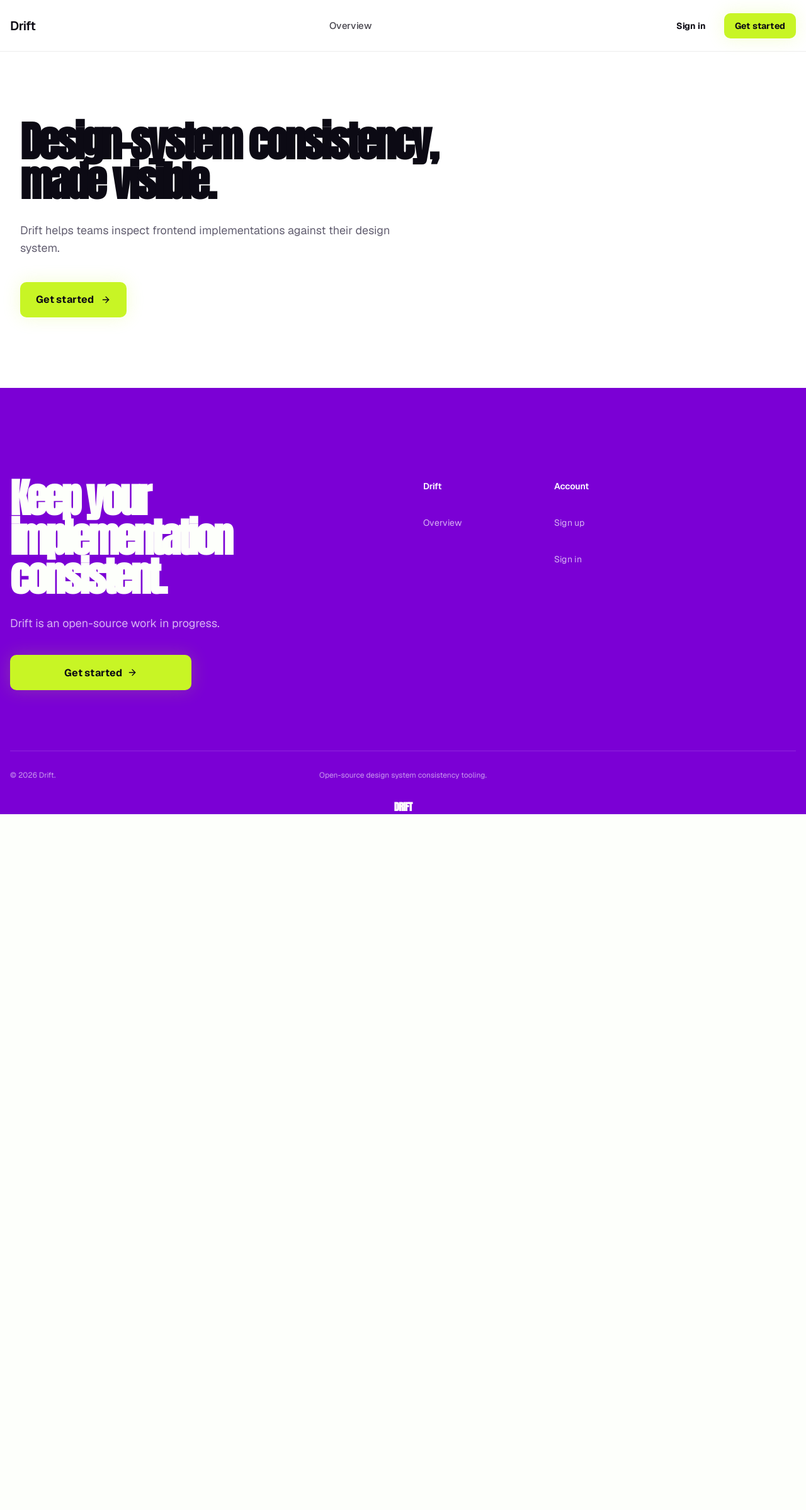
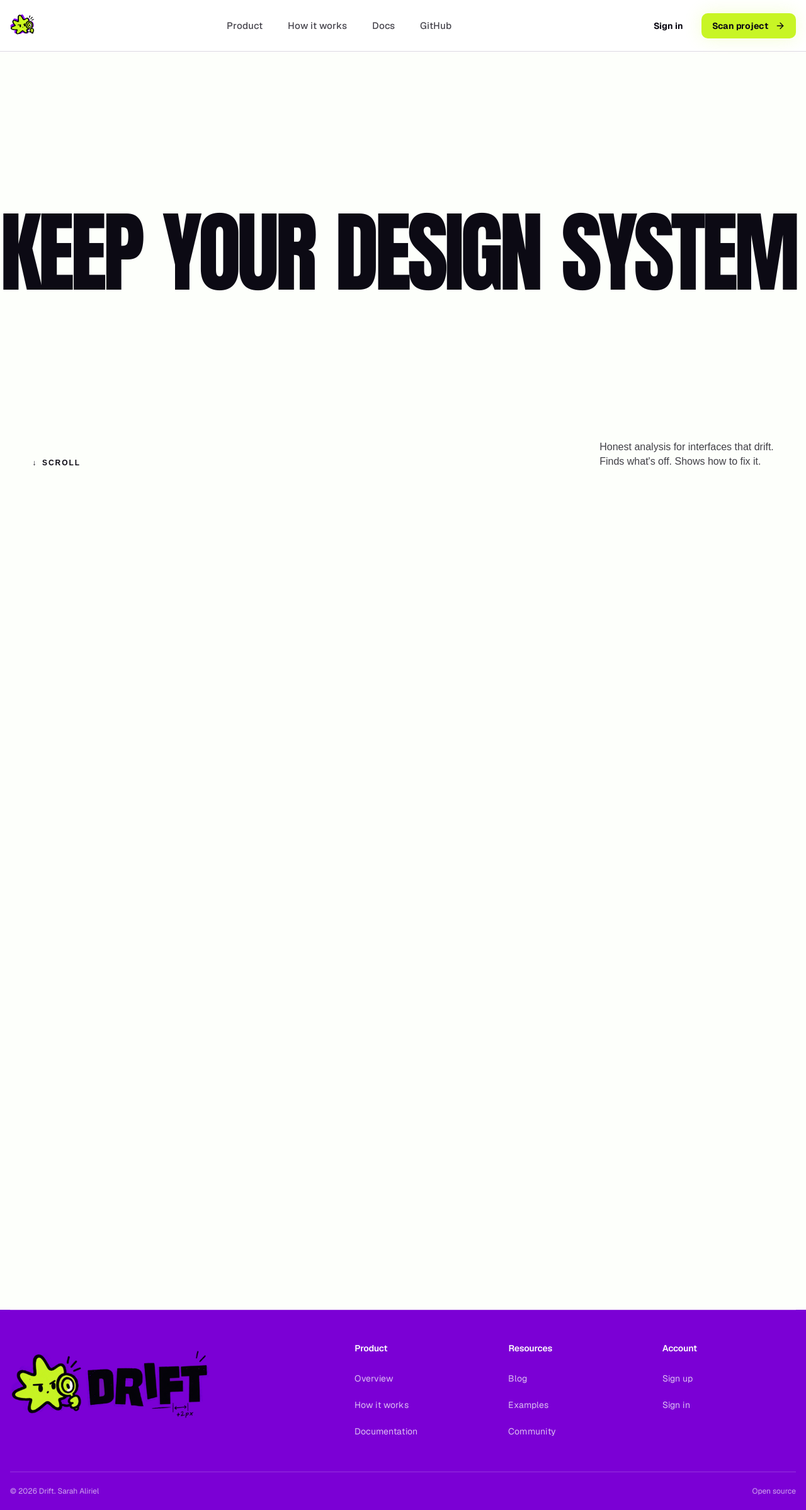
Before and after one commit to sarahaliriel/drift, a Next.js app: page / in a window 1280 px wide. Shown: the whole page at 63% size. Before the commit the page ends 1293 px from the top, so only its background shows below. Built offline with nearby package versions, Linux system fonts and the light colour scheme; a web font is replaced by a local one.

Commit message:
feat(marketing): refresh landing page experience

```diff
--- a/src/components/marketing/FooterNavigation.tsx
+++ b/src/components/marketing/FooterNavigation.tsx
@@ -4,6 +4,7 @@ import { useState } from "react";
 import { Plus } from "lucide-react";
 
 import { AnimatedLink } from "@/components/ui/AnimatedLink";
+import { WaveText } from "@/components/ui/WaveText";
 import { footerNavigation } from "@/config/footer-navigation";
 
 export function FooterNavigation() {
@@ -18,7 +19,7 @@ export function FooterNavigation() {
 
   return (
     <nav
-      className="footer-nav grid grid-cols-1 gap-0 md:grid-cols-3 md:gap-x-8 md:gap-y-12"
+      className="footer-nav grid grid-cols-1 gap-0 md:grid-cols-3 md:gap-x-8"
       aria-label="Navegação do rodapé"
     >
       {footerNavigation.map((group) => {
@@ -34,15 +35,15 @@ export function FooterNavigation() {
             <h3 id={group.id}>
               <button
                 type="button"
-                className="footer-accordion-trigger"
+                className="footer-accordion-trigger animated-link"
                 aria-expanded={isExpanded}
                 aria-controls={panelId}
                 onClick={() => toggleGroup(group.id)}
               >
-                <span>{group.title}</span>
+                <WaveText>{group.title}</WaveText>
                 <Plus className="footer-accordion-icon size-4" aria-hidden="true" />
               </button>
-              <span className="hidden text-sm font-semibold tracking-[-0.01em] text-white md:inline">
+              <span className="hidden text-sm font-semibold tracking-[-0.01em] text-secondary-foreground md:inline">
                 {group.title}
               </span>
             </h3>
@@ -52,19 +53,19 @@ export function FooterNavigation() {
               className="footer-nav-panel"
               data-expanded={isExpanded ? "true" : "false"}
             >
-              <ul className="footer-nav-list mt-0 text-sm md:mt-6 md:space-y-3.5">
+              <ul className="footer-nav-list mt-0 text-sm md:mt-5 md:space-y-2.5">
                 {group.items.map((item) => (
-                  <li key={item.label} className="footer-nav-item flex items-center md:min-h-11">
+                  <li key={item.label} className="footer-nav-item flex items-center md:min-h-8">
                     {item.href ? (
                       <AnimatedLink
                         href={item.href}
                         tone="inverse"
-                        className="footer-nav-link text-white/70 hover:text-brand"
+                        className="footer-nav-link text-secondary-foreground/75 hover:text-primary"
                       >
                         {item.label}
                       </AnimatedLink>
                     ) : (
-                      <span className="inline-flex text-white/55">
+                      <span className="inline-flex text-secondary-foreground/60">
                         {item.label}
                       </span>
                     )}
--- a/src/components/marketing/Hero.tsx
+++ b/src/components/marketing/Hero.tsx
@@ -1,28 +1,76 @@
-import { ArrowRight } from "lucide-react";
+"use client";
 
-import { LinkButton } from "@/components/ui/Button";
+import { motion, useReducedMotion, useScroll, useTransform } from "motion/react";
+import { useLayoutEffect, useRef, useState } from "react";
 
+const headline = "Keep your design system from drifting.";
+
+/** A text-only scroll composition; the tall section supplies its scrub distance. */
 export function Hero() {
+  const heroRef = useRef<HTMLElement>(null);
+  const driftingRef = useRef<HTMLSpanElement>(null);
+  const reduceMotion = Boolean(useReducedMotion());
+  const [finalLineX, setFinalLineX] = useState(0);
+  const { scrollYProgress } = useScroll({ target: heroRef, offset: ["start start", "end end"] });
+
+  useLayoutEffect(() => {
+    const updateFinalPosition = () => {
+      if (!driftingRef.current) return;
+      const endInset = Math.max(window.innerWidth * 0.02, 8);
+      setFinalLineX(window.innerWidth - endInset - driftingRef.current.offsetLeft - driftingRef.current.offsetWidth);
+    };
+    updateFinalPosition();
+    window.addEventListener("resize", updateFinalPosition);
+    return () => window.removeEventListener("resize", updateFinalPosition);
+  }, []);
+
+  const lineX = useTransform(scrollYProgress, [0, 1], [0, finalLineX]);
+  const driftingColor = useTransform(scrollYProgress, [0.97, 1], ["#0c0a14", "#7b00d5"]);
+  const scratchProgress = useTransform(scrollYProgress, [0.52, 1], [0, 1]);
+
+  if (reduceMotion) return <StaticHero />;
+
   return (
-    <section id="overview" className="bg-white">
-      <div className="container-shell py-20 sm:py-28">
-        <div className="max-w-3xl">
-          <h1 className="hero-title marketing-enter marketing-enter-title font-(family-name:--font-display) text-[clamp(2.65rem,5.2vw,5.8rem)] leading-[0.95] font-bold tracking-[-0.055em]">
-            Design-system consistency, made <span className="text-brand">visible</span>.
-          </h1>
-
-          <p className="hero-description marketing-enter marketing-enter-copy mt-7 max-w-152.5 text-[clamp(1.05rem,1.4vw,1.3rem)] leading-[1.55] text-muted min-[900px]:mt-8">
-            Drift helps teams inspect frontend implementations against their design system.
-          </p>
-
-          <div className="hero-actions marketing-enter marketing-enter-actions mt-8 flex flex-col gap-3 sm:flex-row min-[900px]:mt-10">
-            <LinkButton href="/cadastro" size="lg">
-              Get started <ArrowRight className="size-4" aria-hidden="true" />
-            </LinkButton>
-          </div>
-
-        </div>
+    <section ref={heroRef} id="overview" className="hero-scroll bg-background">
+      <div className="hero-scroll-stage">
+        <h1 className="hero-headline">
+          <span className="sr-only">{headline}</span>
+          <motion.span aria-hidden="true" className="hero-line" style={{ x: lineX }}>
+            Keep your design system from {" "}
+            <motion.span ref={driftingRef} className="hero-drifting" style={{ color: driftingColor }}>
+              drifting.
+              <svg className="hero-scratch" viewBox="0 0 520 40" aria-hidden="true">
+                <motion.path
+                  d="M5 24 C35 18, 56 28, 86 22 S141 16, 173 23 S230 29, 260 20 S318 16, 348 24 S398 28, 426 19 S478 14, 515 22"
+                  style={{ pathLength: scratchProgress }}
+                />
+              </svg>
+            </motion.span>
+          </motion.span>
+        </h1>
+        <p className="hero-supporting-copy">
+          Honest analysis for interfaces that drift.<br />
+          Finds what&apos;s off. Shows how to fix it.
+        </p>
+        <p className="hero-scroll-indicator" aria-hidden="true">
+          <motion.span animate={{ y: [0, 3, 0] }} transition={{ duration: 2.8, repeat: Infinity, ease: "easeInOut" }}>↓</motion.span>
+          Scroll
+        </p>
       </div>
     </section>
   );
 }
+
+function StaticHero() {
+  return (
+    <section id="overview" className="hero-static bg-background">
+      <h1 className="hero-headline hero-headline-static">
+        Keep your design system from <span className="hero-drifting text-secondary">drifting.<svg className="hero-scratch" viewBox="0 0 520 40" aria-hidden="true"><path d="M5 24 C35 18, 56 28, 86 22 S141 16, 173 23 S230 29, 260 20 S318 16, 348 24 S398 28, 426 19 S478 14, 515 22" /></svg></span>
+      </h1>
+      <p className="hero-supporting-copy hero-supporting-copy-static">
+        Honest analysis for interfaces that drift.<br />
+        Finds what&apos;s off. Shows how to fix it.
+      </p>
+    </section>
+  );
+}
--- a/src/components/marketing/MarketingFooter.tsx
+++ b/src/components/marketing/MarketingFooter.tsx
@@ -1,46 +1,47 @@
-import { ArrowRight } from "lucide-react";
+import Image from "next/image";
 
 import { FooterNavigation } from "@/components/marketing/FooterNavigation";
-import { LinkButton } from "@/components/ui/Button";
 
 export function MarketingFooter() {
   return (
-    <footer className="marketing-footer overflow-hidden text-white">
+    <footer className="marketing-footer overflow-hidden">
       <div className="container-wide">
-        <div className="footer-primary grid gap-8 pt-12 pb-10 md:gap-16 md:pt-28 md:pb-16 lg:grid-cols-[minmax(0,1.45fr)_minmax(0,1fr)] lg:gap-20 lg:pt-36 lg:pb-24 xl:grid-cols-[minmax(0,1.35fr)_minmax(37rem,1fr)]">
-          <div className="footer-enter">
-            <h2 className="max-w-3xl font-(family-name:--font-display) text-[clamp(2.25rem,10.5vw,2.65rem)] leading-[0.98] font-semibold tracking-[-0.06em] text-balance md:text-[clamp(2.65rem,5vw,5.6rem)]">
-              Keep your implementation <span className="text-brand">consistent</span>.
-            </h2>
-            <p className="mt-4 max-w-xl text-base leading-7 text-white/70 md:mt-7 md:text-lg">
-              Drift is an open-source work in progress.
-            </p>
-            <LinkButton
-              href="/cadastro"
-              size="lg"
-              className="footer-cta mt-5 w-full min-w-0 justify-between px-5 sm:w-auto sm:min-w-72 md:mt-9"
-            >
-              Get started
-              <ArrowRight className="footer-cta-arrow size-4" aria-hidden="true" />
-            </LinkButton>
+        <div className="footer-divider h-px bg-secondary-foreground/20" />
+
+        <div className="footer-primary grid gap-10 py-10 md:grid-cols-[minmax(0,0.9fr)_minmax(0,1.1fr)] md:items-start md:gap-12 md:py-12 lg:grid-cols-[minmax(19rem,0.8fr)_minmax(0,1.2fr)] lg:gap-20">
+          <div className="footer-enter flex w-full justify-center md:justify-start md:pt-4">
+            <div className="h-32 overflow-hidden md:h-36">
+              <Image
+                src="/logos/drift-logo-v2.png"
+                alt="Drift"
+                width={2000}
+                height={2000}
+                sizes="(min-width: 1024px) 21rem, (min-width: 768px) 18rem, 15rem"
+                className="-mt-16 h-auto w-60 md:-mt-20 md:w-72 lg:-mt-24 lg:w-80"
+              />
+            </div>
           </div>
-
-          <FooterNavigation />
+          <div className="w-full">
+            <FooterNavigation />
+          </div>
         </div>
 
-        <div className="footer-divider h-px origin-left bg-white/15" />
+        <div className="footer-divider h-px origin-left bg-secondary-foreground/20" />
 
-        <div className="grid gap-1.5 py-4 text-xs leading-5 text-white/60 md:grid-cols-3 md:items-center md:gap-3 md:py-7">
-          <p>© 2026 Drift.</p>
-          <p className="md:text-center">Open-source design system consistency tooling.</p>
+        <div className="flex flex-col gap-2 py-4 text-xs leading-5 text-secondary-foreground/65 sm:flex-row sm:items-center sm:justify-between md:py-5">
+          <p>
+            © 2026 Drift. {" "}
+            <a
+              href="https://sarahaliriel.tech"
+              target="_blank"
+              rel="noreferrer"
+              className="transition-colors hover:text-primary focus-visible:text-primary focus-visible:outline-none"
+            >
+              Sarah Aliriel
+            </a>
+          </p>
+          <p className="text-secondary-foreground/65">Open source</p>
         </div>
-
-        <p
-          className="footer-wordmark hidden select-none text-center font-(family-name:--font-display) font-semibold tracking-[-0.04em] md:block"
-          aria-hidden="true"
-        >
-          DRIFT
-        </p>
       </div>
     </footer>
   );
--- a/src/components/marketing/MarketingHeader.tsx
+++ b/src/components/marketing/MarketingHeader.tsx
@@ -24,10 +24,10 @@ export function MarketingHeader() {
   return (
     <>
       <motion.header
-        className="marketing-header marketing-enter marketing-enter-navbar fixed inset-x-0 top-0 z-50 h-20.5 bg-white"
+        className="marketing-header fixed inset-x-0 top-0 z-50 h-20.5 bg-surface"
         data-compact={isCompact || undefined}
         animate={{
-          backgroundColor: isCompact ? "rgba(255,255,255,0)" : "#ffffff",
+          backgroundColor: isCompact ? "transparent" : "var(--color-surface)",
         }}
         transition={reduceMotion ? { duration: 0.08 } : transition}
       >
@@ -93,7 +93,7 @@ export function MarketingHeader() {
         </div>
 
         <motion.div
-          className="marketing-header-rule pointer-events-none absolute inset-x-0 bottom-0 h-px bg-black/[0.07]"
+          className="marketing-header-rule pointer-events-none absolute inset-x-0 bottom-0 h-px bg-border"
           animate={{ opacity: isCompact ? 0 : 1, scaleX: isCompact ? 0.2 : 1 }}
           transition={
             reduceMotion
--- a/src/components/marketing/site-header/compact-desktop-navigation.tsx
+++ b/src/components/marketing/site-header/compact-desktop-navigation.tsx
@@ -2,6 +2,7 @@ import { AnimatedLink } from "@/components/ui/AnimatedLink";
 import { LinkButton } from "@/components/ui/Button";
 import { marketingNavigation } from "@/config/marketing-navigation";
 import type { ReactNode } from "react";
+import { ArrowRight } from "lucide-react";
 
 type CompactDesktopNavigationProps = {
   currentPath: string;
@@ -16,14 +17,14 @@ export function CompactDesktopNavigation({
     <>
       <nav
         className="flex items-center gap-4 xl:gap-6"
-        aria-label="Navegação principal"
+        aria-label="Main navigation"
       >
         {marketingNavigation.map((item) => (
           <AnimatedLink
             key={item.label}
             href={item.href}
             aria-current={currentPath === item.href ? "page" : undefined}
-            className="whitespace-nowrap text-[0.9rem] font-medium text-foreground/75 aria-[current=page]:text-brand-green"
+            className="whitespace-nowrap text-[0.9rem] font-medium text-foreground/75 aria-[current=page]:text-accent"
           >
             {item.label}
           </AnimatedLink>
@@ -36,7 +37,7 @@ export function CompactDesktopNavigation({
           size="sm"
           className="shrink-0 rounded-xl px-4 active:translate-y-px"
         >
-          Get started
+          Scan project <ArrowRight className="size-4" aria-hidden="true" />
         </LinkButton>
       )}
     </>
--- a/src/components/marketing/site-header/desktop-navigation.tsx
+++ b/src/components/marketing/site-header/desktop-navigation.tsx
@@ -1,6 +1,8 @@
 import { AnimatedLink } from "@/components/ui/AnimatedLink";
 import { LinkButton } from "@/components/ui/Button";
 import { marketingNavigation } from "@/config/marketing-navigation";
+import { ArrowRight } from "lucide-react";
+import Image from "next/image";
 import Link from "next/link";
 
 type DesktopNavigationProps = {
@@ -10,7 +12,9 @@ type DesktopNavigationProps = {
 export function DesktopNavigation({ currentPath }: DesktopNavigationProps) {
   return (
     <div className="flex h-full w-full items-center justify-between">
-      <Link href="/" className="shrink-0 text-xl font-semibold tracking-tight">Drift</Link>
+      <Link href="/" className="shrink-0" aria-label="Drift">
+        <Image src="/logos/drift-logo-v1.png" alt="Drift" width={40} height={40} priority />
+      </Link>
 
       <nav
         className="flex items-center gap-7 xl:gap-10"
@@ -21,7 +25,7 @@ export function DesktopNavigation({ currentPath }: DesktopNavigationProps) {
             key={item.label}
             href={item.href}
             aria-current={currentPath === item.href ? "page" : undefined}
-            className="whitespace-nowrap text-[0.94rem] font-medium text-foreground/75 aria-[current=page]:text-brand-green"
+            className="whitespace-nowrap text-[0.94rem] font-medium text-foreground/75 aria-[current=page]:text-accent"
           >
             {item.label}
           </AnimatedLink>
@@ -37,7 +41,7 @@ export function DesktopNavigation({ currentPath }: DesktopNavigationProps) {
           size="sm"
           className="rounded-xl px-5 active:translate-y-px"
         >
-          Get started
+          Scan project <ArrowRight className="size-4" aria-hidden="true" />
         </LinkButton>
       </div>
     </div>
--- a/src/components/marketing/site-header/mobile-navigation.tsx
+++ b/src/components/marketing/site-header/mobile-navigation.tsx
@@ -1,7 +1,8 @@
 "use client";
 
-import { Menu, X } from "lucide-react";
+import { ArrowRight, Menu, X } from "lucide-react";
 import { AnimatePresence, motion } from "motion/react";
+import Image from "next/image";
 import Link from "next/link";
 import { useEffect, useRef } from "react";
 
@@ -74,7 +75,9 @@ export function MobileNavigation({
 
   return (
     <div className="flex h-full w-full items-center justify-between lg:hidden">
-      <Link href="/" className="relative z-30 shrink-0 text-xl font-semibold tracking-tight">Drift</Link>
+      <Link href="/" className="relative z-30 shrink-0" aria-label="Drift">
+        <Image src="/logos/drift-logo-v1.png" alt="Drift" width={40} height={40} priority />
+      </Link>
 
       <div className="flex items-center gap-2">
         <AnimatePresence initial={false}>
@@ -86,7 +89,7 @@ export function MobileNavigation({
               transition={{ duration: reduceMotion ? 0.08 : 0.24 }}
             >
               <LinkButton href="/cadastro" size="sm" className="h-11 rounded-xl px-3.5">
-                Get started
+                Scan project <ArrowRight className="size-4" aria-hidden="true" />
               </LinkButton>
             </motion.div>
           )}
@@ -95,7 +98,7 @@ export function MobileNavigation({
         <button
           ref={menuButtonRef}
           type="button"
-          className="relative z-30 grid size-12 place-items-center rounded-full border border-black/10 bg-white hover:bg-black/4"
+          className="relative z-30 grid size-12 place-items-center rounded-full border border-border bg-surface-elevated hover:bg-surface-secondary"
           aria-label={isOpen ? "Fechar menu" : "Abrir menu"}
           aria-expanded={isOpen}
           aria-controls="menu-mobile"
@@ -114,18 +117,18 @@ export function MobileNavigation({
             animate={{ opacity: 1, y: 0 }}
             exit={reduceMotion ? { opacity: 0 } : { opacity: 0, y: -12 }}
             transition={{ duration: reduceMotion ? 0.08 : 0.28, ease: [0.22, 1, 0.36, 1] }}
-            className={cn("marketing-mobile-menu fixed inset-0 z-10 bg-white", isCompact && "marketing-mobile-menu-compact")}
+            className={cn("marketing-mobile-menu fixed inset-0 z-10 bg-surface", isCompact && "marketing-mobile-menu-compact")}
             aria-label="Navegação móvel"
           >
             <div className="mx-auto flex h-full max-w-lg flex-col px-5 pt-25 pb-[max(1.5rem,env(safe-area-inset-bottom))]">
-              <div className="border-t border-black/[0.08]">
+              <div className="border-t border-border">
               {marketingNavigation.map((item) => (
                 <AnimatedLink
                   key={item.label}
                   href={item.href}
                   aria-current={currentPath === item.href ? "page" : undefined}
                   onClick={() => onOpenChange(false)}
-                  className="flex min-h-16 w-full items-center border-b border-black/[0.08] py-4 text-[1.2rem] font-medium after:hidden hover:text-brand-green aria-[current=page]:text-brand-green"
+                  className="flex min-h-16 w-full items-center border-b border-border py-4 text-[1.2rem] font-medium after:hidden hover:text-accent aria-[current=page]:text-accent"
                 >
                   {item.label}
                 </AnimatedLink>
@@ -136,7 +139,7 @@ export function MobileNavigation({
                   Sign in
                 </LinkButton>
                 <LinkButton href="/cadastro" size="lg" className="w-full" onClick={() => onOpenChange(false)}>
-                  Get started
+                  Scan project <ArrowRight className="size-4" aria-hidden="true" />
                 </LinkButton>
               </div>
             </div>
--- a/src/config/footer-navigation.ts
+++ b/src/config/footer-navigation.ts
@@ -12,9 +12,20 @@ export type FooterNavigationGroup = {
 export const footerNavigation: readonly FooterNavigationGroup[] = [
   {
     id: "footer-drift",
-    title: "Drift",
+    title: "Product",
     items: [
       { label: "Overview", href: "/#overview" },
+      { label: "How it works", href: "/#how-it-works" },
+      { label: "Documentation", href: "/docs" },
+    ],
+  },
+  {
+    id: "footer-resources",
+    title: "Resources",
+    items: [
+      { label: "Blog", href: "/blog" },
+      { label: "Examples", href: "/examples" },
+      { label: "Community", href: "/community" },
     ],
   },
   {
--- a/src/config/marketing-navigation.ts
+++ b/src/config/marketing-navigation.ts
@@ -1,5 +1,8 @@
 export const marketingNavigation = [
-  { label: "Overview", href: "/#overview" },
+  { label: "Product", href: "/#overview" },
+  { label: "How it works", href: "/#how-it-works" },
+  { label: "Docs", href: "/docs" },
+  { label: "GitHub", href: "https://github.com/sarahaliriel/drift" },
 ] as const;
 
 export type MarketingNavigationItem = (typeof marketingNavigation)[number];
--- a/src/config/site.ts
+++ b/src/config/site.ts
@@ -1,4 +1,5 @@
 export const siteConfig = {
   name: "Drift",
-  description: "Open-source design system consistency tooling.",
+  description: "Open-source tooling for design system consistency.",
+  locale: "en_US",
 } as const;
```
